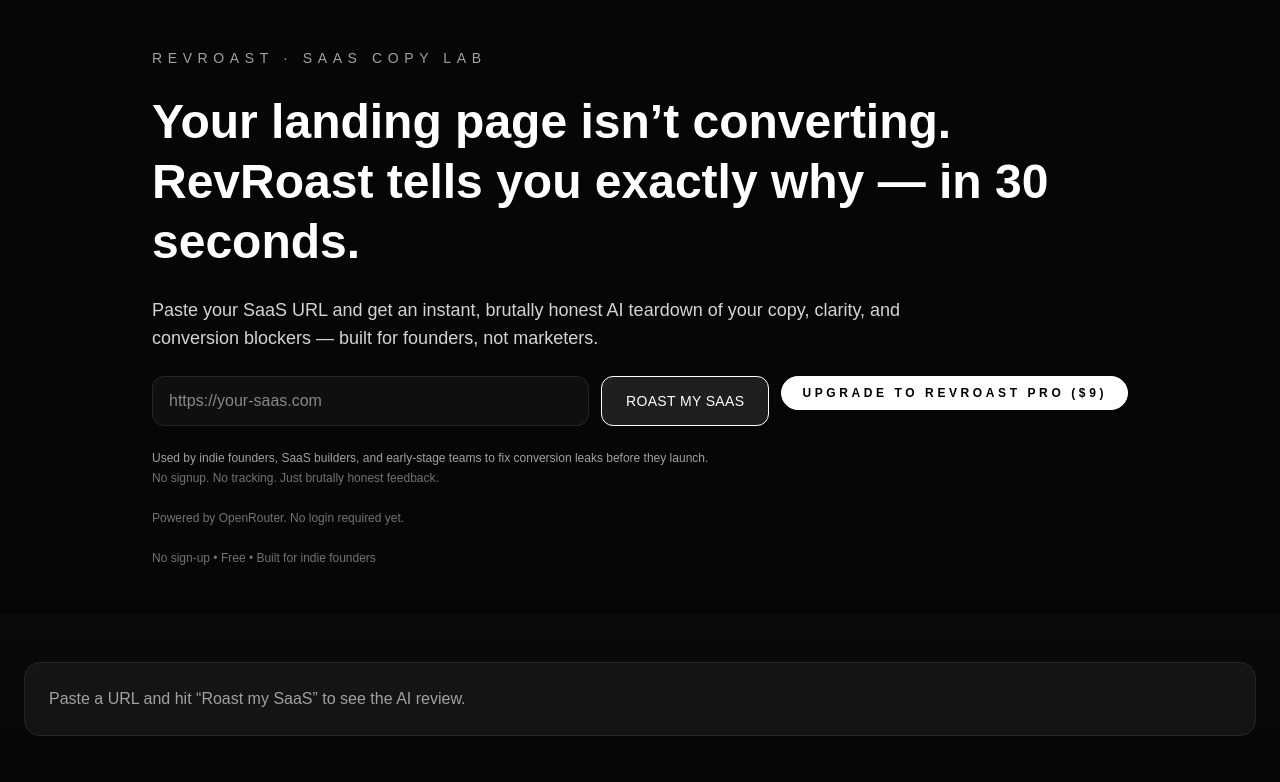
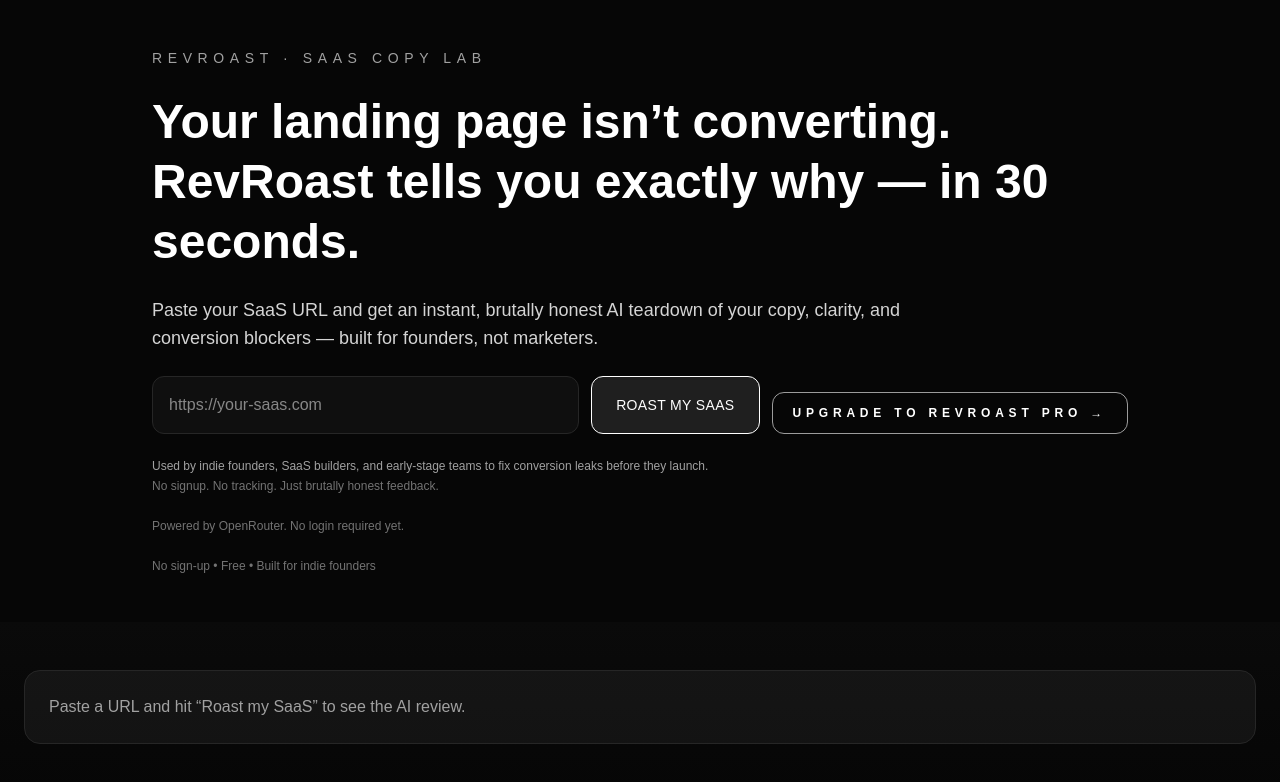
Before and after one commit to nkarthik88/revroast, a Next.js app: page / in a window 1280 px wide. Shown: the top 782 px of the page. Built offline with nearby package versions, Linux system fonts and the light colour scheme.

Commit message:
Add Upgrade to RevRoast Pro CTA on landing page

```diff
--- a/app/page.tsx
+++ b/app/page.tsx
@@ -97,13 +97,13 @@
               href="https://checkout.dodopayments.com/buy/pdt_0NXyRvWvgwMRCl9SPAcey?quantity=1"
               target="_blank"
               rel="noreferrer"
-              className="mt-3 inline-block sm:mt-0"
+              className="mt-4 block"
             >
               <button
                 type="button"
-                className="rounded-full border border-white bg-white px-5 py-2 text-xs font-semibold uppercase tracking-[0.3em] text-black transition hover:bg-neutral-200"
+                className="w-full rounded-xl border border-white/60 bg-transparent px-5 py-3 text-xs font-semibold uppercase tracking-[0.4em] text-white transition hover:border-white sm:w-auto"
               >
-                Upgrade to RevRoast Pro ($9)
+                Upgrade to RevRoast Pro →
               </button>
             </a>
           </form>
```
